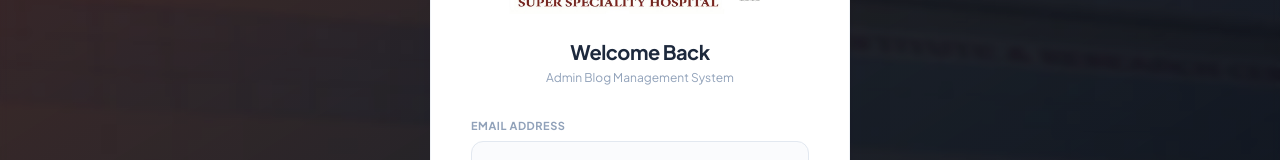
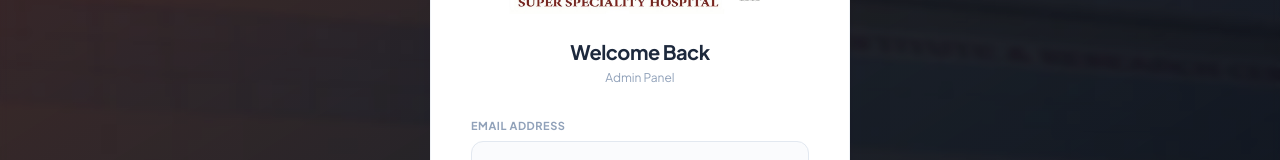
Before and after one commit to devBinud/nemcareblog, a React (Create React App) app: page /login in a window 1280 px wide. Shown: the part 224-384 px from the top of the page. Built offline with nearby package versions, Linux system fonts and the light colour scheme.

Commit message:
login added

```diff
--- a/src/pages/Login.js
+++ b/src/pages/Login.js
@@ -58,7 +58,7 @@ const Login = () => {
           Welcome Back
         </h2>
         <p className="text-center text-slate-400 text-xs mb-8">
-          Admin Blog Management System
+          Admin Panel
         </p>
 
         <form onSubmit={handleLogin} autoComplete="off" className="space-y-5">
```
